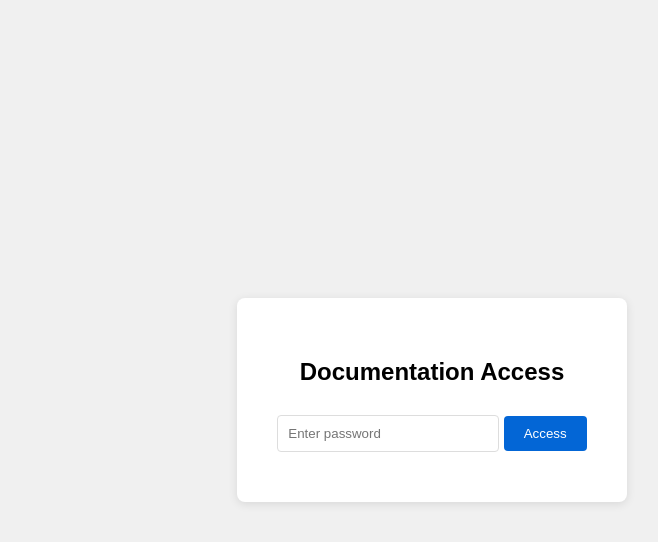
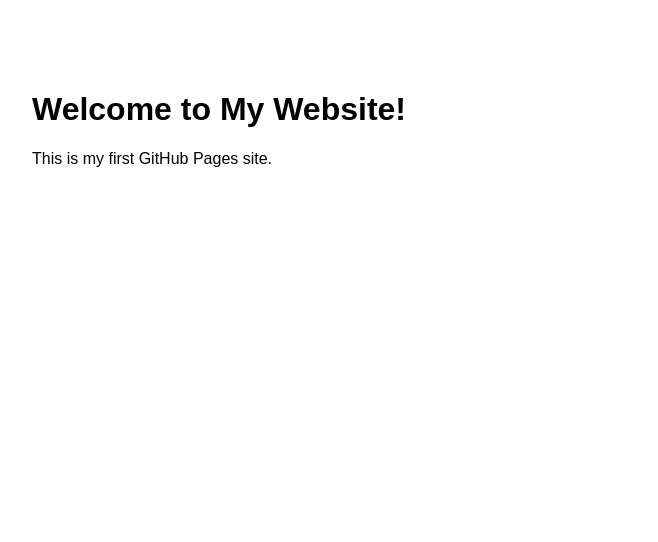
Before and after one commit to danielfisher414/webpage, a plain HTML site: page index.html in a window 1280 px wide. Shown: the whole page, without its empty margins (208-866 px from the left). Drawn offline with Linux system fonts and the light colour scheme.

Commit message:
Update title and remove login form from index.html
Removed login functionality and updated title and content.

```diff
--- a/index.html
+++ b/index.html
@@ -3,88 +3,18 @@
 <head>
     <meta charset="UTF-8">
     <meta name="viewport" content="width=device-width, initial-scale=1.0">
-    <title>Documentation</title>
+    <title>My Website</title>
     <style>
         body {
             font-family: Arial, sans-serif;
-            display: flex;
-            justify-content: center;
-            align-items: center;
-            height: 100vh;
-            margin: 0;
-            background: #f0f0f0;
-        }
-        .login-container {
-            background: white;
-            padding: 40px;
-            border-radius: 8px;
-            box-shadow: 0 2px 10px rgba(0,0,0,0.1);
-            text-align: center;
-        }
-        input {
-            padding: 10px;
-            margin: 10px 0;
-            width: 200px;
-            border: 1px solid #ddd;
-            border-radius: 4px;
-        }
-        button {
-            padding: 10px 20px;
-            background: #0366d6;
-            color: white;
-            border: none;
-            border-radius: 4px;
-            cursor: pointer;
-        }
-        button:hover {
-            background: #0256c7;
-        }
-        #content {
-            display: none;
+            max-width: 800px;
+            margin: 50px auto;
+            padding: 20px;
         }
     </style>
 </head>
 <body>
-    <div class="login-container" id="loginForm">
-        <h2>Documentation Access</h2>
-        <input type="password" id="passwordInput" placeholder="Enter password" />
-        <button onclick="checkPassword()">Access</button>
-    </div>
-
-    <div id="content">
-        <h1>My Documentation</h1>
-        <p>Your documentation content goes here...</p>
-        <button onclick="logout()">Logout</button>
-    </div>
-
-    <script>
-        const correctPassword = "your_password_here"; // Change this!
-
-        function checkPassword() {
-            const input = document.getElementById("passwordInput").value;
-            if (input === correctPassword) {
-                document.getElementById("loginForm").style.display = "none";
-                document.getElementById("content").style.display = "block";
-                localStorage.setItem("authenticated", "true");
-            } else {
-                alert("Incorrect password");
-            }
-        }
-
-        function logout() {
-            localStorage.removeItem("authenticated");
-            document.getElementById("loginForm").style.display = "block";
-            document.getElementById("content").style.display = "none";
-            document.getElementById("passwordInput").value = "";
-        }
-
-        // Check if already logged in
-        window.onload = function() {
-            if (localStorage.getItem("authenticated") === "true") {
-                document.getElementById("loginForm").style.display = "none";
-                document.getElementById("content").style.display = "block";
-            }
-        };
-    </script>
+    <h1>Welcome to My Website!</h1>
+    <p>This is my first GitHub Pages site.</p>
 </body>
 </html>
```
